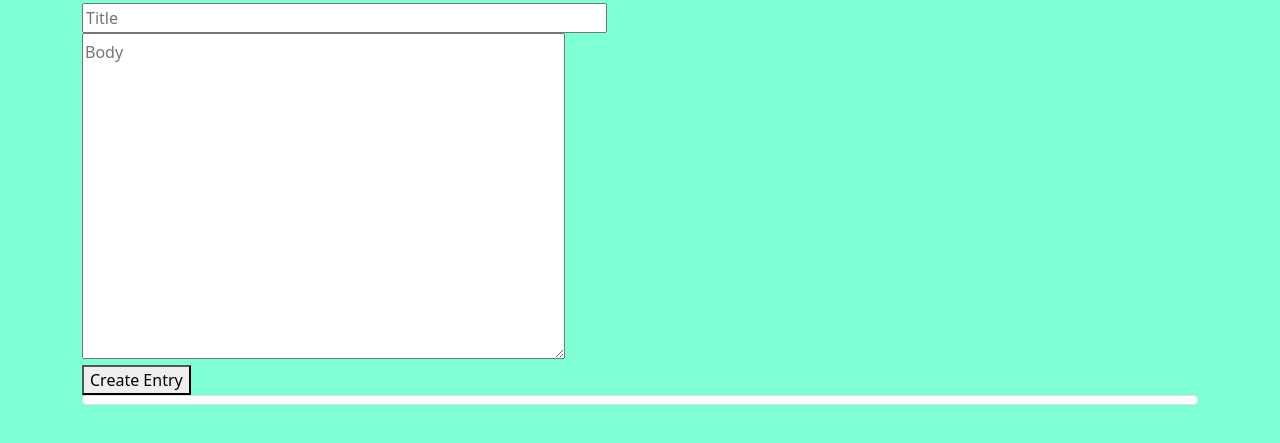
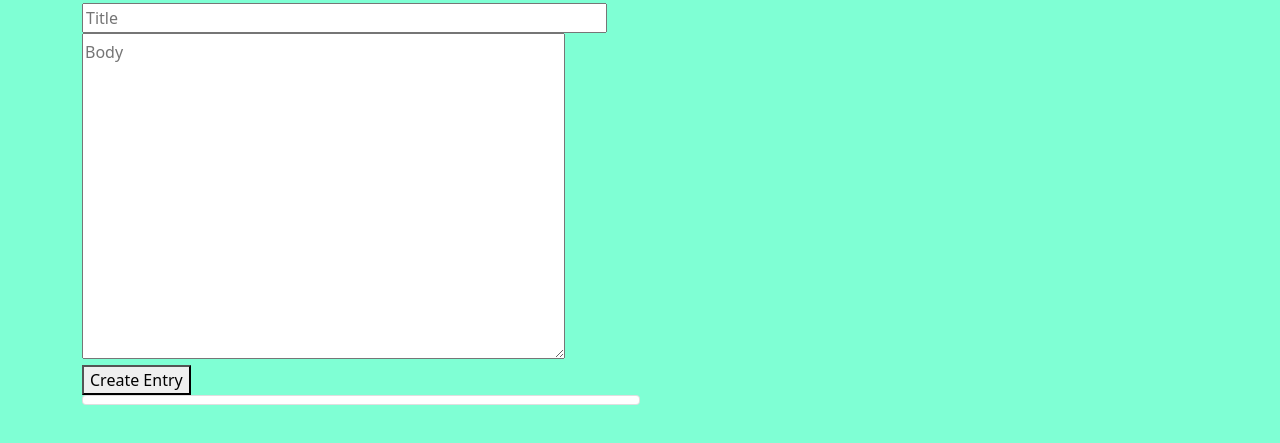
Before and after one commit to niccikaufman/journal-site, a website built with webpack: page src/index.html in a window 1280 px wide. Shown: the part 53-496 px from the top of the page. Built offline with nearby package versions, Linux system fonts and the light colour scheme.

Commit message:
add posted-entry styling

```diff
--- a/src/css/styles.css
+++ b/src/css/styles.css
@@ -5,3 +5,7 @@
 body {
   background-color: aquamarine;
 }
+
+#posted-entry {
+  max-width: 50%;
+}
```
